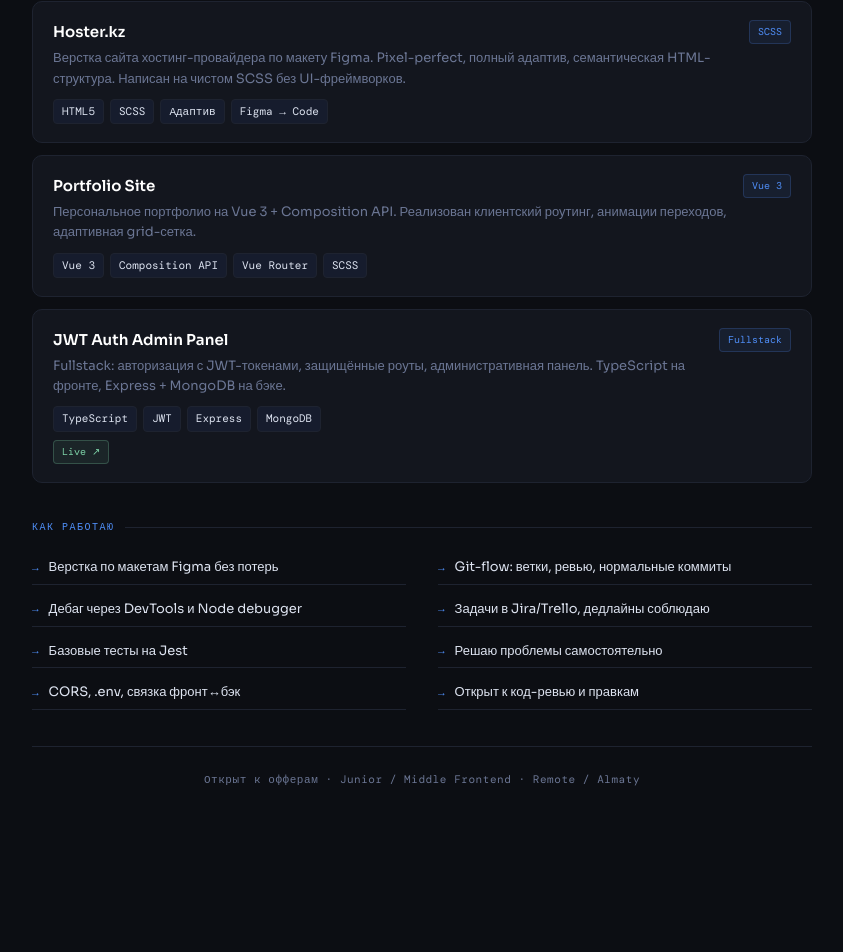
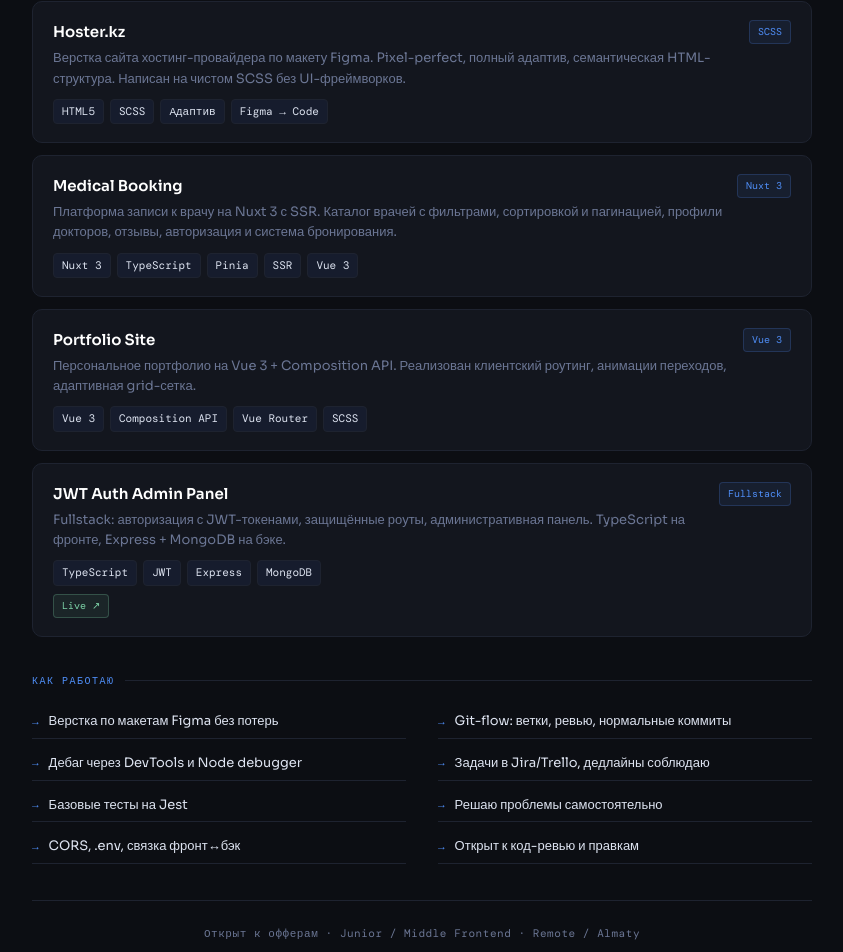
Before and after one commit to danilturko4-crypto/Portfolio, a React (Vite) app: page / in a window 1280 px wide. Shown: the part 932-1884 px from the top of the page, without its empty margins (218-1061 px from the left). Before the commit the page ends 1769 px from the top, so only its background shows below. Built offline with nearby package versions, Linux system fonts and the light colour scheme.

Commit message:
feat: add Medical Booking Nuxt 3 project

```diff
--- a/src/data/portfolio.js
+++ b/src/data/portfolio.js
@@ -51,6 +51,13 @@ about: [
       tags: ["HTML5", "SCSS", "Адаптив", "Figma → Code"],
     },
     {
+      name: "Medical Booking",
+      badge: "Nuxt 3",
+      href: "https://github.com/danilturko4-crypto/Medical-Booking-Nuxt-3",
+      desc: "Платформа записи к врачу на Nuxt 3 с SSR. Каталог врачей с фильтрами, сортировкой и пагинацией, профили докторов, отзывы, авторизация и система бронирования.",
+      tags: ["Nuxt 3", "TypeScript", "Pinia", "SSR", "Vue 3"],
+    },
+    {
       name: "Portfolio Site",
       badge: "Vue 3",
       href: null,
```
